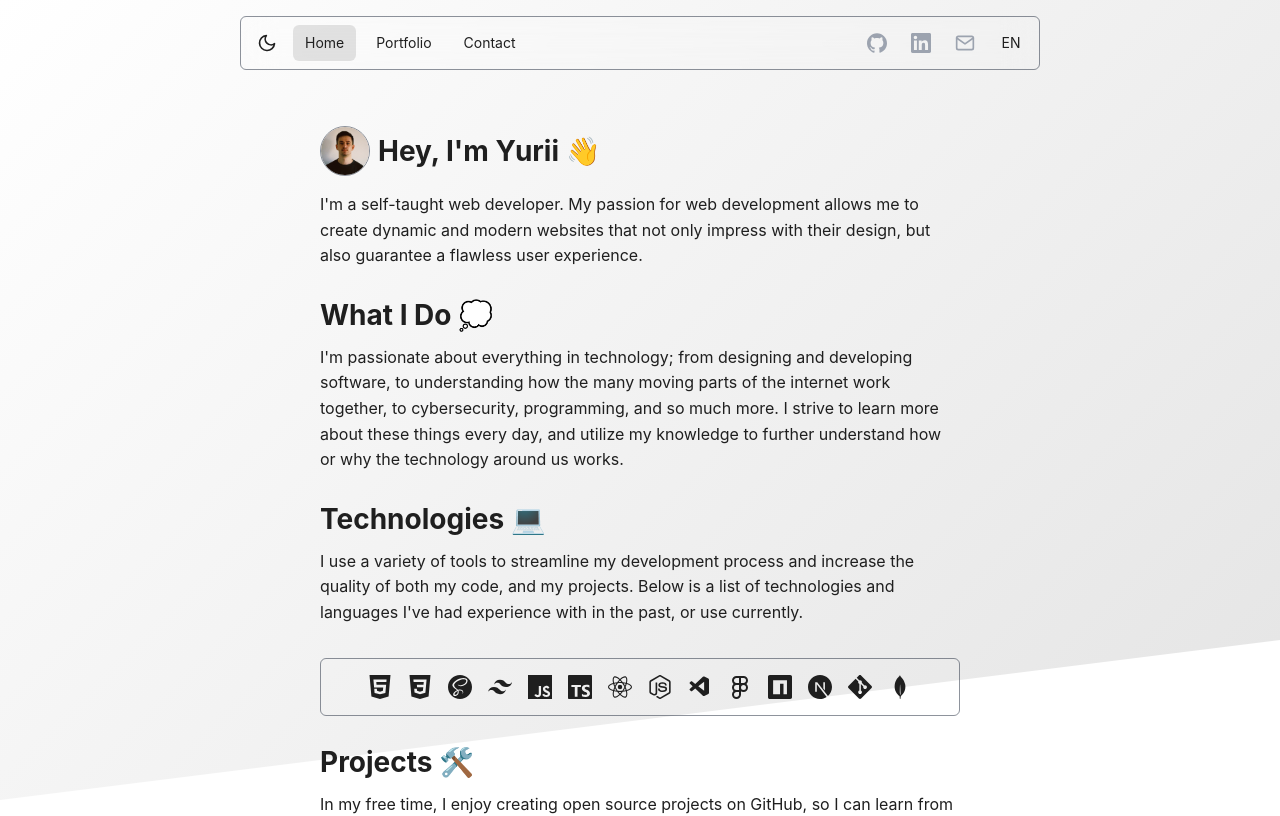
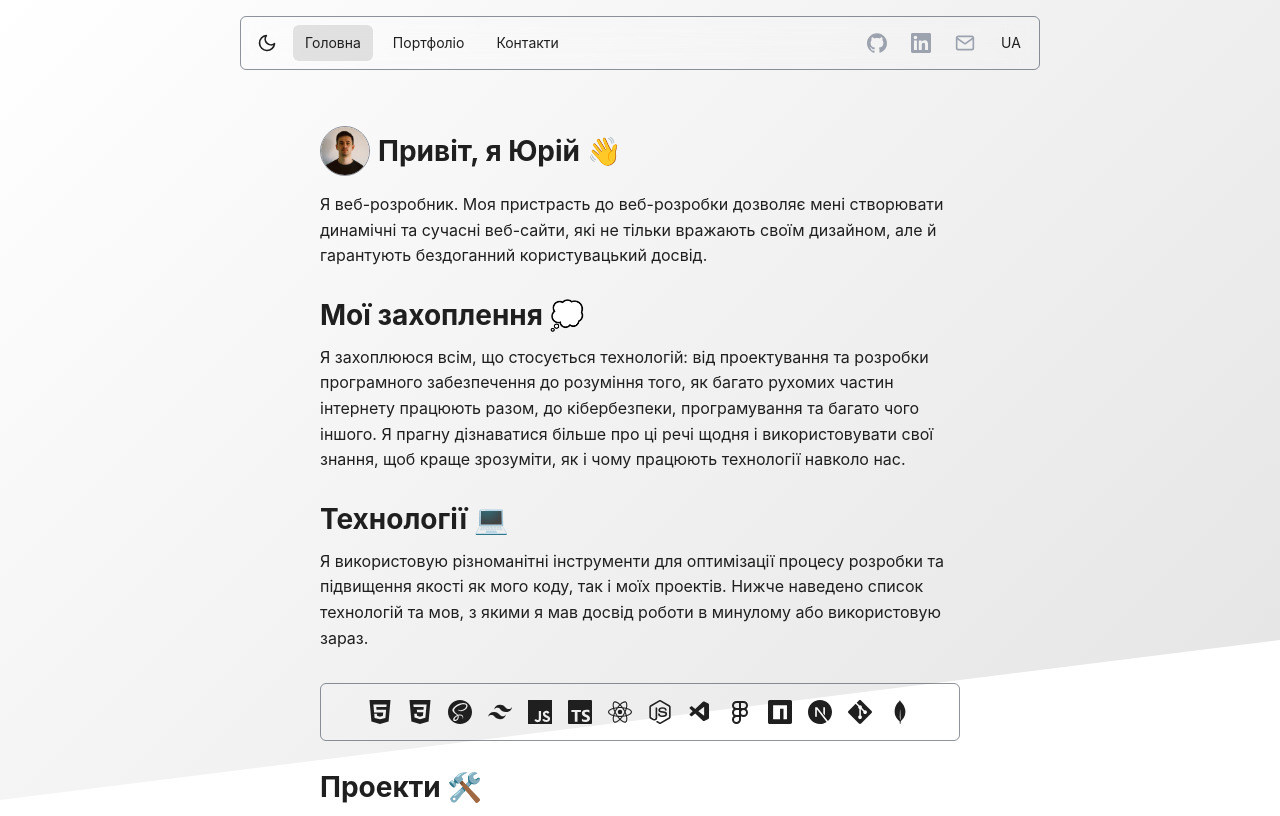
Before and after one commit to mescyura/mescyurasite, a React (Vite) app: page / in a window 1280 px wide. Shown: the top 816 px of the page. Built offline with nearby package versions, Linux system fonts and the light colour scheme; no server answers.

Commit message:
system theme and ua language on first lanch

```diff
--- a/src/App.tsx
+++ b/src/App.tsx
@@ -19,11 +19,18 @@ function App() {
 
 	const [isDark, setIsDark] = useState<boolean>(() => {
 		const savedTheme = localStorage.getItem('mescyurasite-theme');
-		return savedTheme === 'dark';
+		if (savedTheme) {
+			return savedTheme === 'dark';
+		}
+
+		const systemTheme = window.matchMedia(
+			'(prefers-color-scheme: dark)'
+		).matches;
+		return systemTheme;
 	});
 
 	const [language, setLanguage] = useState<string>(() => {
-		return localStorage.getItem('mescyurasite-language') || 'en';
+		return localStorage.getItem('mescyurasite-language') || 'ua';
 	});
 
 	useEffect(() => {
```
